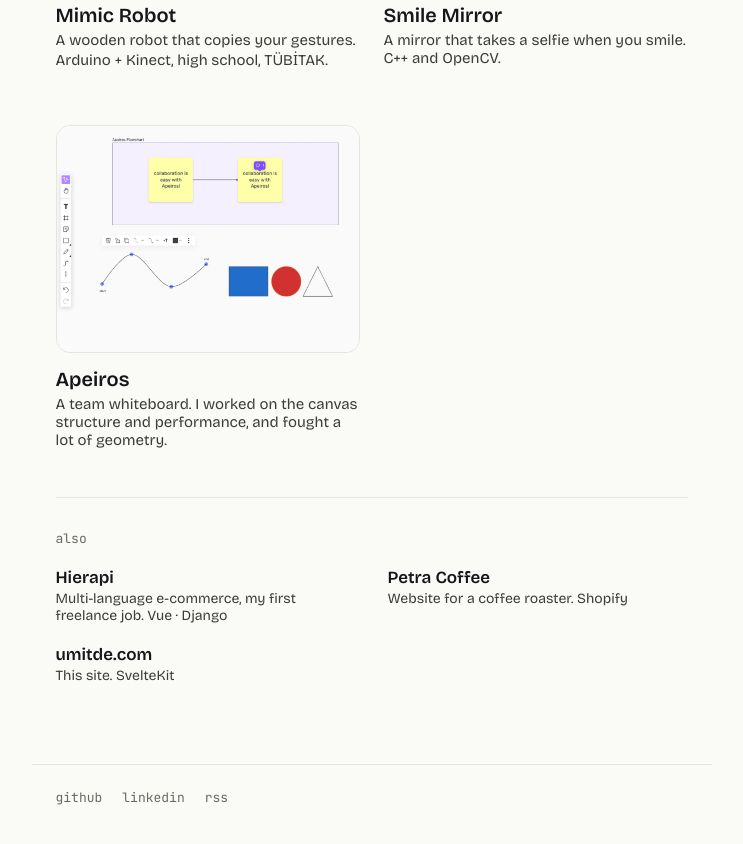
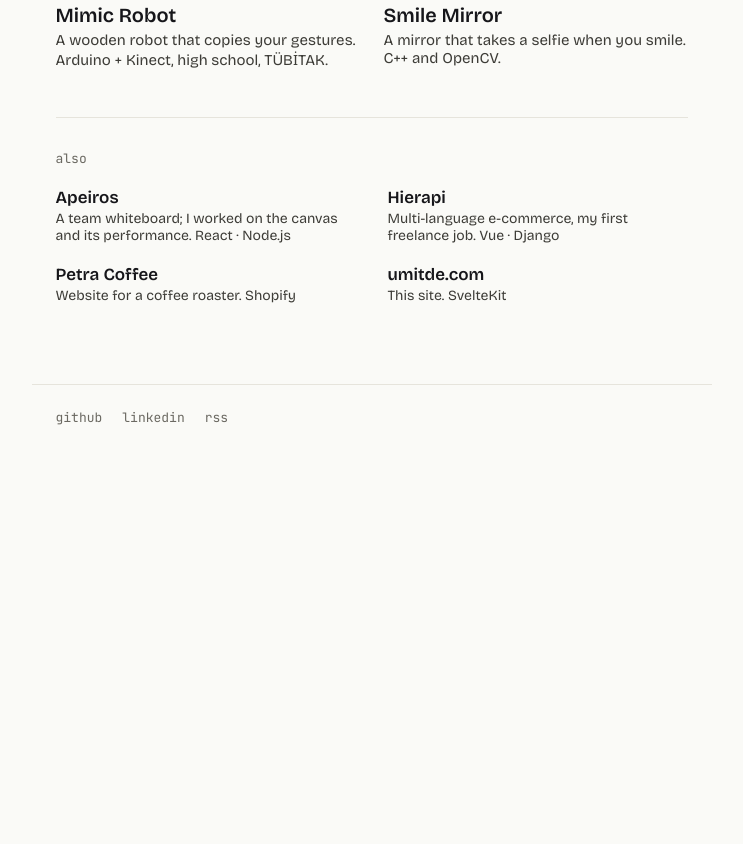
Before and after one commit to umtdemr/umitde, a SvelteKit app: page /works in a window 1280 px wide. Shown: the part 1420-2264 px from the top of the page, without its empty margins (261-1004 px from the left). After the commit the page ends 1894 px from the top, so only its background shows below. Built offline with nearby package versions, Linux system fonts and the light colour scheme; no server answers.

Commit message:
feat(works): move apeiros to the also list

```diff
--- a/src/lib/data/projects.ts
+++ b/src/lib/data/projects.ts
@@ -1,6 +1,4 @@
-import apeirosImage from '$lib/generated/works/apeiros';
 import type { ToyName } from '$lib/toys/types';
-import type { ImageData } from '$lib/types';
 
 type Base = {
 	/** anchor id on /works */
@@ -13,11 +11,7 @@ type Base = {
 };
 
 export type Project = Base &
-	(
-		| { kind: 'toy'; toy: ToyName; wide?: boolean }
-		| { kind: 'image'; image: ImageData }
-		| { kind: 'also'; stack: string }
-	);
+	({ kind: 'toy'; toy: ToyName; wide?: boolean } | { kind: 'also'; stack: string });
 
 // order is the works page order
 export const projects: Project[] = [
@@ -65,10 +59,9 @@ export const projects: Project[] = [
 	{
 		slug: 'apeiros',
 		name: 'Apeiros',
-		description:
-			'A team whiteboard. I worked on the canvas structure and performance, and fought a lot of geometry.',
-		kind: 'image',
-		image: apeirosImage
+		description: 'A team whiteboard; I worked on the canvas and its performance.',
+		kind: 'also',
+		stack: 'React · Node.js'
 	},
 	{
 		slug: 'hierapi',
--- a/src/routes/works/+page.svelte
+++ b/src/routes/works/+page.svelte
@@ -1,16 +1,17 @@
 <script lang="ts">
 	import { page } from '$app/state';
 	import ProjectInfo from '$lib/components/ProjectInfo.svelte';
-	import PostImage from '$lib/components/Post/PostImage.svelte';
 	import website from '$lib/config/website';
-	import { projects } from '$lib/data/projects';
+	import { projects, type Project } from '$lib/data/projects';
 	import LazyToy from '$lib/toys/LazyToy.svelte';
 
 	const title = `Works - ${website.siteTitle}`;
 	const description = "A list of projects I've worked on or I'm working on";
 
-	const cards = projects.filter((project) => project.kind !== 'also');
-	const also = projects.filter((project) => project.kind === 'also');
+	type Kind<K extends Project['kind']> = Extract<Project, { kind: K }>;
+
+	const cards = projects.filter((project): project is Kind<'toy'> => project.kind === 'toy');
+	const also = projects.filter((project): project is Kind<'also'> => project.kind === 'also');
 </script>
 
 <svelte:head>
@@ -40,15 +41,8 @@
 			{#snippet info()}
 				<ProjectInfo {project} />
 			{/snippet}
-			<article id={project.slug} class:span={project.kind === 'toy' && project.wide}>
-				{#if project.kind === 'toy'}
-					<LazyToy name={project.toy} aspect={project.wide ? '16 / 10' : '4 / 3'} {info} />
-				{:else if project.kind === 'image'}
-					<div class="toy-stage toy-dots image">
-						<PostImage data={{ ...project.image, alt: project.name }} />
-					</div>
-					{@render info()}
-				{/if}
+			<article id={project.slug} class:span={project.wide}>
+				<LazyToy name={project.toy} aspect={project.wide ? '16 / 10' : '4 / 3'} {info} />
 			</article>
 		{/each}
 	</div>
@@ -57,12 +51,10 @@
 		<h2 id="also-heading" class="mono">also</h2>
 		<div class="more">
 			{#each also as project (project.slug)}
-				{#if project.kind === 'also'}
-					<svelte:element this={project.href ? 'a' : 'div'} class="item" href={project.href}>
-						<span class="name">{project.name}</span>
-						<span class="description">{project.description} {project.stack}</span>
-					</svelte:element>
-				{/if}
+				<svelte:element this={project.href ? 'a' : 'div'} class="item" href={project.href}>
+					<span class="name">{project.name}</span>
+					<span class="description">{project.description} {project.stack}</span>
+				</svelte:element>
 			{/each}
 		</div>
 	</section>
@@ -114,14 +106,6 @@
 		gap: 14px;
 	}
 
-	.image :global(picture),
-	.image :global(img) {
-		display: block;
-		width: 100%;
-		height: 100%;
-		object-fit: cover;
-	}
-
 	.also {
 		display: flex;
 		flex-direction: column;
```
Also changed, not shown: 2 other files (tests, documents, lock files or other folders).
